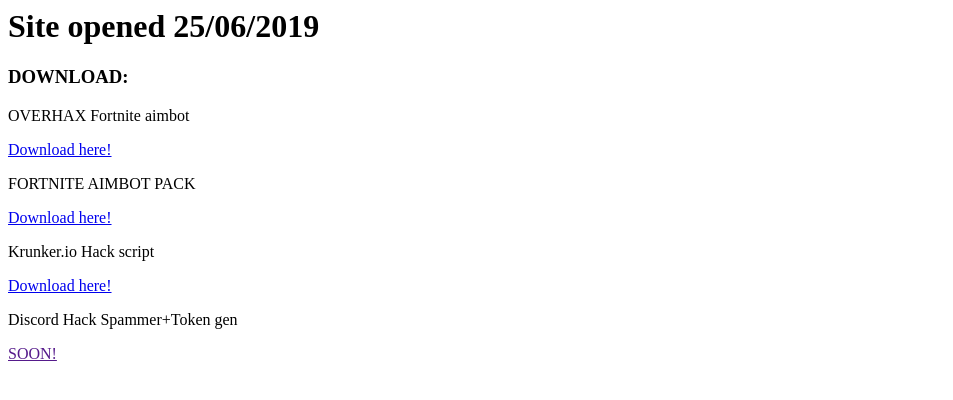
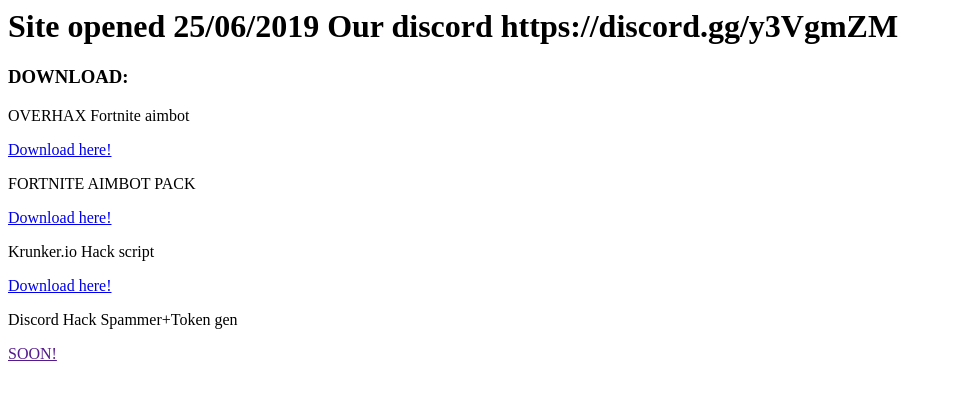
Before and after one commit to THEGUY3ds/OVERHAX-FORTNITE-AIMBOT, a plain HTML site: page index.html in a window 1280 px wide. Shown: the whole page, without its empty margins (0-953 px from the left). Drawn offline with Linux system fonts and the light colour scheme.

Commit message:
Update index.html

```diff
--- a/index.html
+++ b/index.html
@@ -4,7 +4,7 @@
 <title>OVERHAX.ML GAME HACKS AND MORE</title>
 </head>
 <body>
-<h1>Site opened 25/06/2019</h1>
+<h1>Site opened 25/06/2019 Our discord https://discord.gg/y3VgmZM</h1>
 
 <h3>DOWNLOAD:</h3>
 <p>OVERHAX Fortnite aimbot</p>
@@ -18,5 +18,6 @@
 
 <p>Discord Hack Spammer+Token gen</p>
 <a href="">SOON!</a>
+
 </body>
 </html>
```
